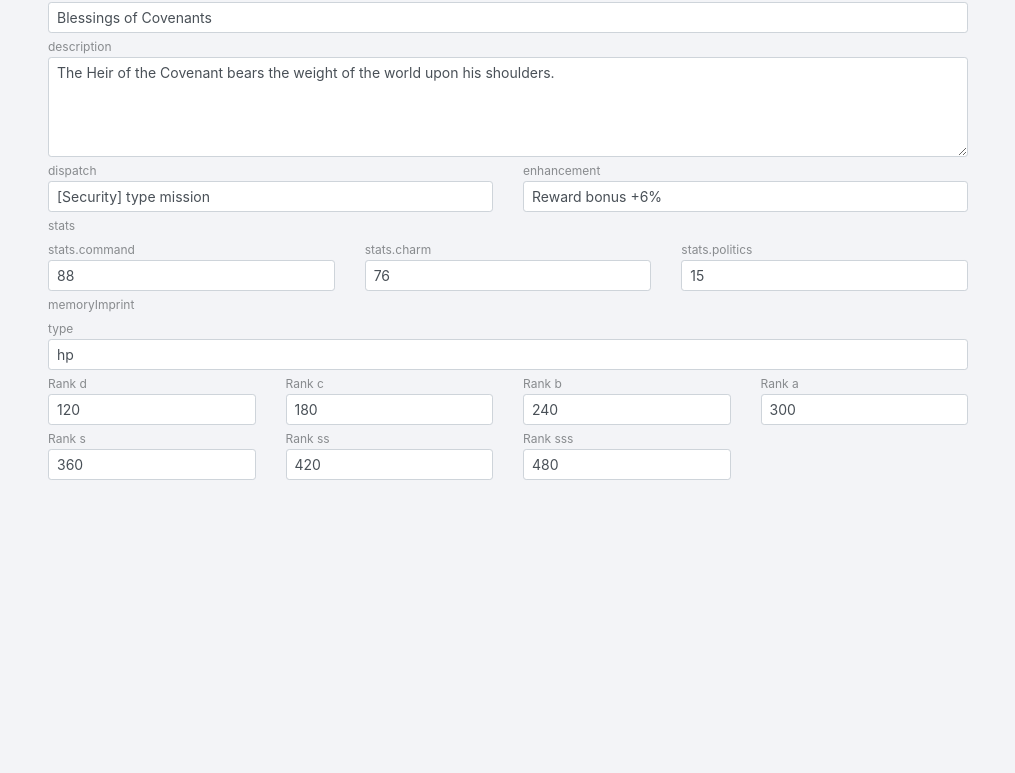
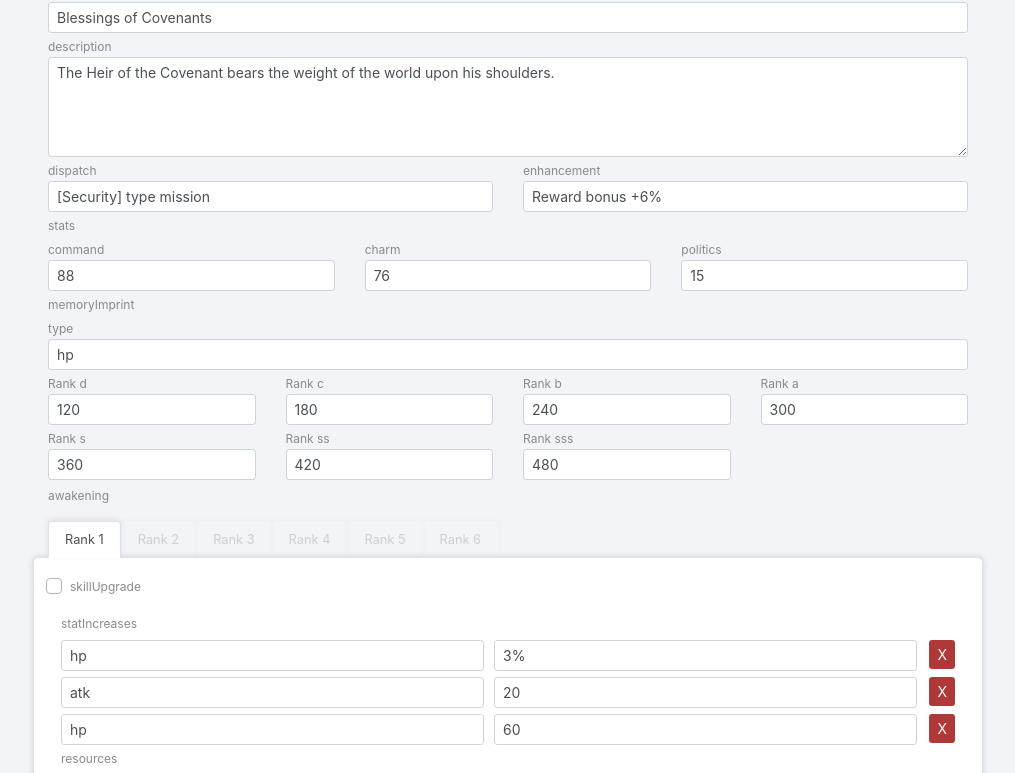
Before and after one commit to EpicSevenDB/e7-databuilder, a React app: page / in a window 1280 px wide. Shown: the part 1996-2769 px from the top of the page, without its empty margins (50-1065 px from the left). Before the commit the page ends 2638 px from the top, so only its background shows below. Built offline with nearby package versions, Linux system fonts and the light colour scheme.

Commit message:
Awakening added

```diff
--- a/src/components/hero/hero-awakening.jsx
+++ b/src/components/hero/hero-awakening.jsx
@@ -0,0 +1,158 @@
+import React, { Component } from "react";
+import EpicInput from "../common/epic-input";
+import classnames from "classnames";
+import {
+  Col,
+  Label,
+  FormGroup,
+  TabContent,
+  TabPane,
+  Input,
+  Button,
+  Nav,
+  NavItem,
+  NavLink,
+  CustomInput
+} from "reactstrap";
+
+class HeroAwakening extends Component {
+  constructor(props) {
+    super(props);
+    this.toggle = this.toggle.bind(this);
+    this.state = {
+      activeTab: 0
+    };
+  }
+  toggle(tab) {
+    if (this.state.activeTab !== tab) {
+      this.setState({
+        activeTab: tab
+      });
+    }
+  }
+  handleChange = (name, value, i) => {
+    console.info("Change is happening");
+  };
+
+  render() {
+    const { awakening, onChange } = this.props;
+
+    return (
+      <React.Fragment>
+        <Col md="12">
+          <Label>awakening</Label>
+        </Col>
+        <Nav tabs>
+          {awakening.map((awake, i) => (
+            <NavItem key={i}>
+              <NavLink
+                className={classnames({ active: this.state.activeTab === i })}
+                onClick={() => {
+                  this.toggle(i);
+                }}
+              >
+                Rank {i + 1}
+              </NavLink>
+            </NavItem>
+          ))}
+        </Nav>
+
+        <TabContent activeTab={this.state.activeTab}>
+          {awakening.map((awake, i) => (
+            <TabPane key={i} tabId={i}>
+              <Col md="12">
+                <FormGroup row>
+                  <CustomInput
+                    id={"skillUpgrade-" + i} //Id needs to be unique when using customInput
+                    type="checkbox"
+                    name="skillUpgrade"
+                    label="skillUpgrade"
+                    checked={awake.skillUpgrade}
+                    onChange={e =>
+                      this.handleChange(
+                        e.currentTarget.name,
+                        e.currentTarget.checked,
+                        i
+                      )
+                    }
+                  />
+                  <Col md="12">
+                    <Label>statIncreases</Label>
+                  </Col>
+                  {awake.statsIncrease.map((increase, j) => (
+                    <Col key={j} md="12" className="resource-wrapper">
+                      <FormGroup className="inline-wrapper">
+                        <Input
+                          type="text"
+                          bsSize="sm"
+                          name="item"
+                          placeholder="resource item"
+                          index={j}
+                          value={Object.keys(increase)}
+                        />
+                        <Input
+                          type="text"
+                          bsSize="sm"
+                          name="qty"
+                          index={j}
+                          value={increase[Object.keys(increase)]}
+                        />
+
+                        <Button size="sm" color="danger">
+                          X
+                        </Button>
+                      </FormGroup>
+                    </Col>
+                  ))}
+
+                  <Col md="12">
+                    <Label>resources</Label>
+                  </Col>
+                  {awake.resources.map((resource, j) => (
+                    <Col key={j} md="12" className="resource-wrapper">
+                      <FormGroup className="inline-wrapper">
+                        <Input
+                          type="text"
+                          bsSize="sm"
+                          name="item"
+                          placeholder="resource item"
+                          index={j}
+                          value={resource.item}
+                        />
+                        <Input
+                          type="number"
+                          bsSize="sm"
+                          name="qty"
+                          index={j}
+                          value={resource.qty}
+                        />
+
+                        <Button size="sm" color="danger">
+                          X
+                        </Button>
+                      </FormGroup>
+                    </Col>
+                  ))}
+                  <Col>
+                    <Button
+                      className="gutter-top"
+                      color="secondary"
+                      block
+                      size="sm"
+                      outline
+                      className="gutter-top btn-add"
+                    >
+                      Add new resource
+                    </Button>
+                  </Col>
+                </FormGroup>
+              </Col>
+            </TabPane>
+          ))}
+        </TabContent>
+      </React.Fragment>
+    );
+  }
+}
+
+export default HeroAwakening;
--- a/src/components/hero/hero-form.jsx
+++ b/src/components/hero/hero-form.jsx
@@ -8,6 +8,7 @@ import HeroStats from "./hero-stats";
 import HeroSkills from "./hero-skills";
 import HeroSpecialtySkills from "./hero-specialty-skills";
 import HeroMemoryImprint from "./hero-memory-imprint";
+import HeroAwakening from "./hero-awakening";
 
 class HeroForm extends Component {
   render() {
@@ -91,6 +92,7 @@ class HeroForm extends Component {
             memoryImprint={hero.memoryImprint}
             onChange={onChange}
           />
+          <HeroAwakening awakening={hero.awakening} onChange={onChange} />
         </FormGroup>
       </React.Fragment>
     );
--- a/src/components/hero/hero-relations.jsx
+++ b/src/components/hero/hero-relations.jsx
@@ -72,10 +72,11 @@ class HeroRelations extends Component {
         ))}
         <Button
           onClick={this.handleAdd}
-          color="success"
+          color="secondary"
+          outline
           size="sm"
-          outline
           block
+          className="btn-add"
         >
           Add new relation
         </Button>
--- a/src/components/hero/hero-skill-enhancements.jsx
+++ b/src/components/hero/hero-skill-enhancements.jsx
@@ -191,12 +191,12 @@ class HeroSkillEnhancements extends Component {
                   ))}
                   <Col>
                     <Button
-                      className="gutter-top"
                       onClick={e => this.handleAdd("resources", i)}
-                      color="success"
+                      color="secondary"
                       outline
                       block
                       size="sm"
+                      className="gutter-top btn-add"
                     >
                       Add new resource
                     </Button>
--- a/src/components/hero/hero-specialty-skills.jsx
+++ b/src/components/hero/hero-specialty-skills.jsx
@@ -3,11 +3,10 @@ import EpicInput from "../common/epic-input";
 import { Col, Label } from "reactstrap";
 
 class HeroSpecialtySkills extends Component {
-  handleChange = (type, value) => {
-    const names = type.split(".");
+  handleChange = (type, value, i) => {
     const specialtySkill = { ...this.props.specialtySkill };
-    if (names.length > 1) {
-      specialtySkill[names[0]][names[1]] = value;
+    if (i) {
+      specialtySkill["stats"][type] = value;
     } else {
       specialtySkill[type] = value;
     }
@@ -53,21 +52,24 @@ class HeroSpecialtySkills extends Component {
         <EpicInput
           size="4"
           type="number"
-          name="stats.command"
+          name="command"
+          index={1}
           value={specialtySkill.stats.command}
           onChange={this.handleChange}
         />
         <EpicInput
           size="4"
           type="number"
-          name="stats.charm"
+          name="charm"
+          index={1}
           value={specialtySkill.stats.charm}
           onChange={this.handleChange}
         />
         <EpicInput
           size="4"
           type="number"
-          name="stats.politics"
+          name="politics"
+          index={1}
           value={specialtySkill.stats.politics}
           onChange={this.handleChange}
         />
--- a/src/components/hero/hero.jsx
+++ b/src/components/hero/hero.jsx
@@ -221,6 +221,53 @@ class Hero extends Component {
             increase: 480
           }
         }
+      ],
+      awakening: [
+        {
+          rank: 1,
+          skillUpgrade: false,
+          statsIncrease: [{ hp: "3%" }, { atk: 20 }, { hp: 60 }],
+          resources: [{ item: "flame-rune", qty: 5 }]
+        },
+        {
+          rank: 2,
+          skillUpgrade: false,
+          statsIncrease: [{ def: "3%" }, { atk: 20 }, { hp: 60 }],
+          resources: [{ item: "flame-rune", qty: 9 }]
+        },
+        {
+          rank: 3,
+          skillUpgrade: true,
+          statsIncrease: [{ atk: 20 }, { hp: 60 }],
+          resources: [
+            { item: "flame-rune", qty: 12 },
+            { item: "greater-flame-rune", qty: 6 }
+          ]
+        },
+        {
+          rank: 4,
+          skillUpgrade: false,
+          statsIncrease: [{ efr: "6%" }, { atk: 30 }, { hp: 80 }],
+          resources: [{ item: "greater-flame-rune", qty: 15 }]
+        },
+        {
+          rank: 5,
+          skillUpgrade: false,
+          statsIncrease: [{ hp: "6%" }, { atk: 30 }, { hp: 80 }],
+          resources: [
+            { item: "epic-flame-rune", qty: 4 },
+            { item: "dream-time-circuit", qty: 9 }
+          ]
+        },
+        {
+          rank: 6,
+          skillUpgrade: false,
+          statsIncrease: [{ def: "6%" }, { atk: 30 }, { hp: 80 }],
+          resources: [
+            { item: "epic-flame-rune", qty: 6 },
+            { item: "reingar-student-id", qty: 6 }
+          ]
+        }
       ]
     },
     defaults: {
--- a/src/components/navbar/_navbar.scss
+++ b/src/components/navbar/_navbar.scss
@@ -50,6 +50,9 @@
 .gutter-top {
   margin-top: 15px;
 }
+.tab-content {
+  width: 100%;
+}
 .tab-pane {
   background: #fff;
   border: 1px solid $border;
--- a/src/scss/global.scss
+++ b/src/scss/global.scss
@@ -3,7 +3,8 @@ $bg: #f3f4f7;
 $border: #dee2e6;
 $grey: #888b8e;
 $blue: #2a4c80;
-$green: #13b368;
+$green: #20ad9b;
+$red: #af3838;
 
 @import "../components/navbar/navbar";
 
@@ -39,8 +40,25 @@ textarea {
   display: none;
 }
 
+.btn {
+  border: none;
+}
 .btn.btn-danger {
   float: right;
+  background: $red;
+  border: none;
+}
+
+.btn-add {
+  border: 1px dashed $grey;
+  color: $grey;
+  opacity: 0.5;
+  box-shadow: none !important;
+  &:hover {
+    background-color: $green;
+    border: 1px solid transparent;
+    opacity: 1;
+  }
 }
 
 .resource-wrapper {
```
